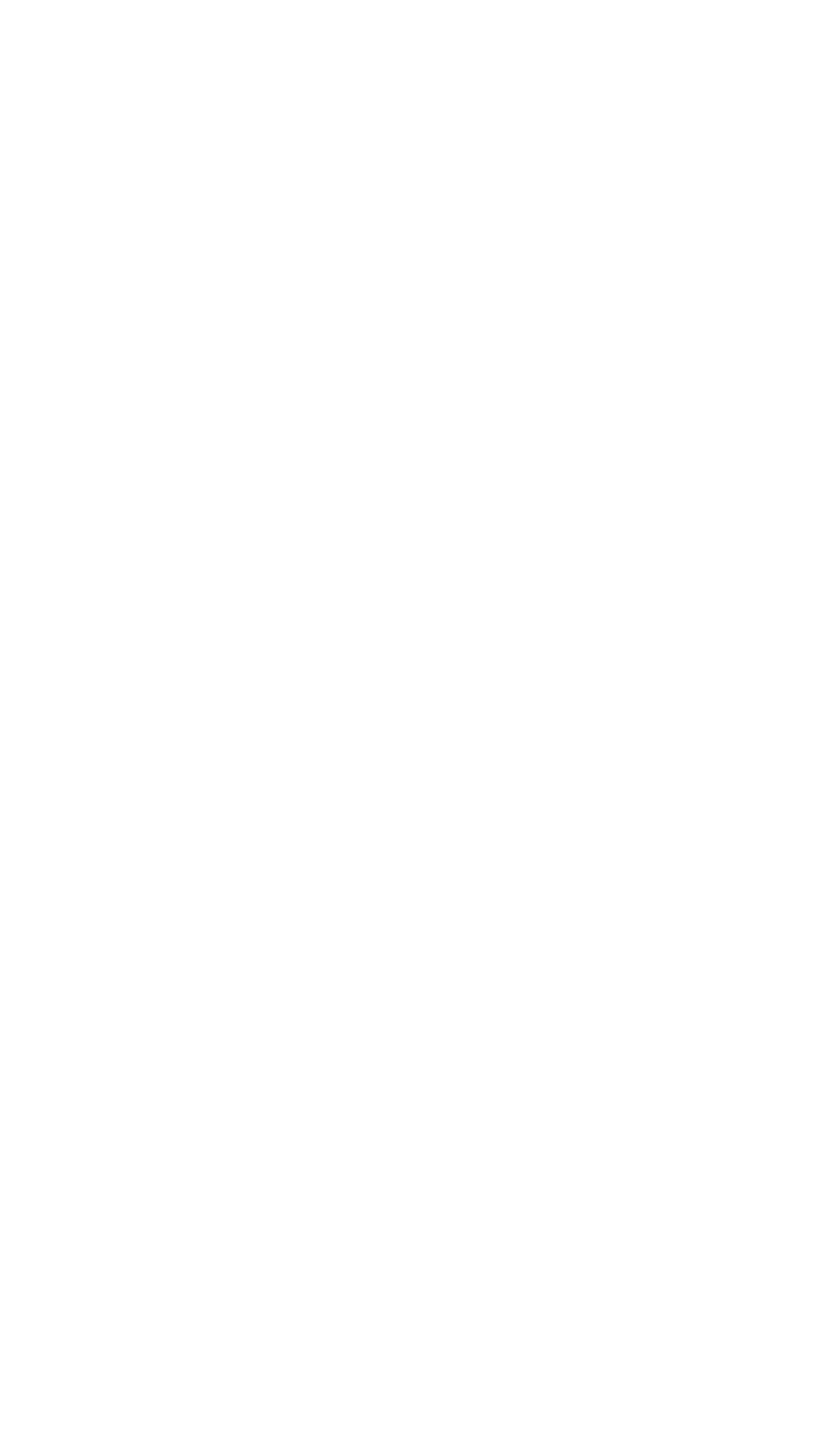
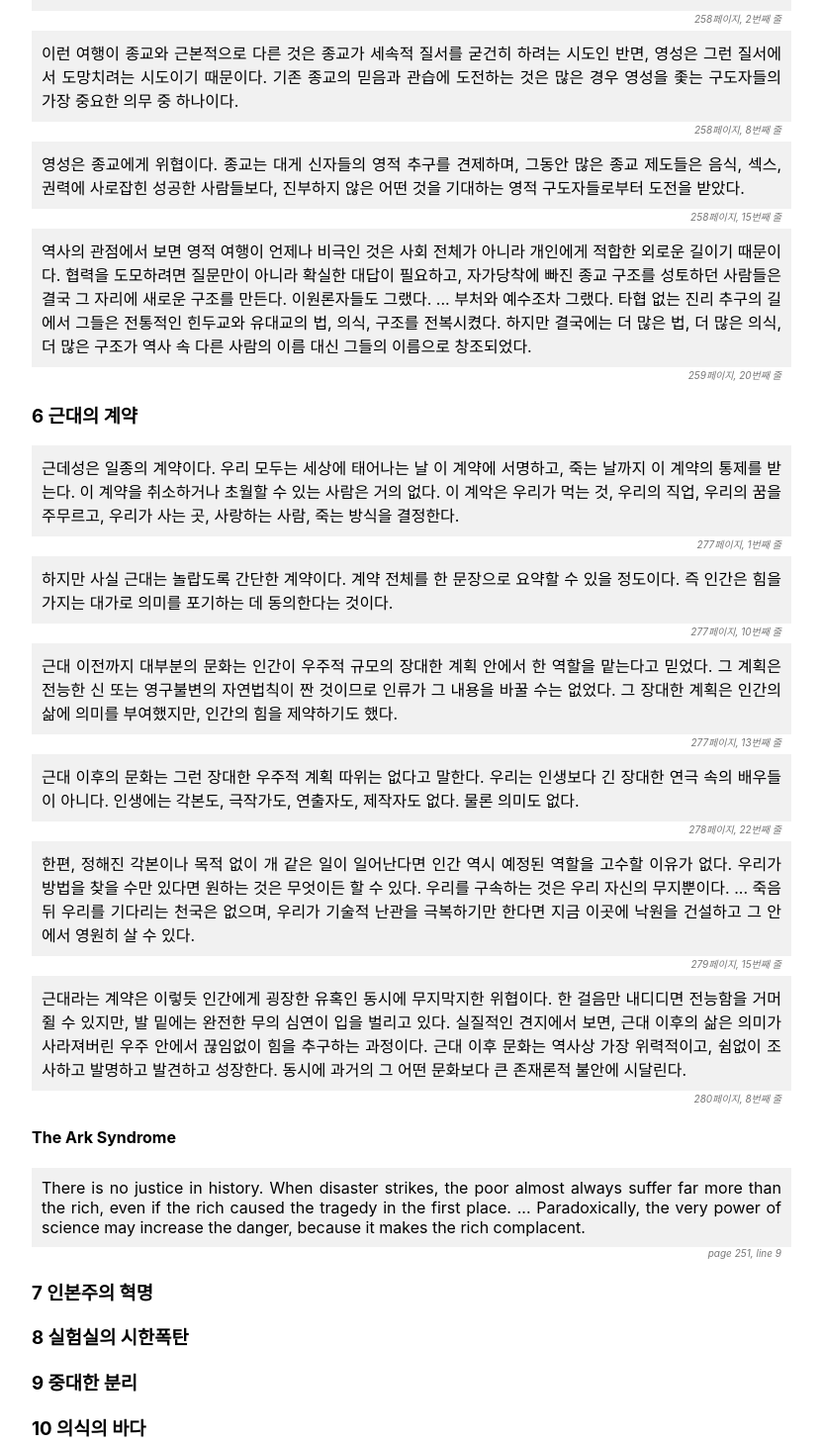
Before and after one commit to JahunSeo/react-gh-pages, a React (Create React App) app: page / in a window 1280 px wide. Shown: the part 2737-4198 px from the top of the page at 99% size, without its empty margins (224-1055 px from the left). Before the commit the page ends 1771 px from the top, so only its background shows below. Built offline with nearby package versions, Linux system fonts and the light colour scheme.

Commit message:
[johnny] debugging: add all except nav

```diff
--- a/src/HomoDeus/index.js
+++ b/src/HomoDeus/index.js
@@ -85,7 +85,7 @@ export default class HomoDeus extends Component {
               <Quote quote={{ id: "p_r29" }} lang={mainLang} />
 
               {/* ch5 */}
-              {/* <TextTag tag={"h3"} content={{ id: "h3_5" }} lang={mainLang} />
+              <TextTag tag={"h3"} content={{ id: "h3_5" }} lang={mainLang} />
               <TextTag tag={"h4"} content={{ id: "h4_r8" }} lang={mainLang} />
               <Quote quote={{ id: "p_r17" }} lang={mainLang} />
               <Quote quote={{ id: "p_r31" }} lang={mainLang} />
@@ -98,9 +98,9 @@ export default class HomoDeus extends Component {
               <Quote quote={{ id: "p_r20" }} lang={mainLang} />
               <Quote quote={{ id: "p_r21" }} lang={mainLang} />
               <Quote quote={{ id: "p_r30" }} lang={mainLang} />
- */}
+
               {/* ch6 */}
-              {/* <TextTag tag={"h3"} content={{ id: "h3_6" }} lang={mainLang} />
+              <TextTag tag={"h3"} content={{ id: "h3_6" }} lang={mainLang} />
               <Quote quote={{ id: "p_r22" }} lang={mainLang} />
               <Quote quote={{ id: "p_r23" }} lang={mainLang} />
               <Quote quote={{ id: "p_r25" }} lang={mainLang} />
@@ -108,20 +108,20 @@ export default class HomoDeus extends Component {
               <Quote quote={{ id: "p_r27" }} lang={mainLang} />
               <Quote quote={{ id: "p_r24" }} lang={mainLang} />
               <TextTag tag={"h4"} content={{ id: "h4_r3" }} lang={mainLang} />
-              <Quote quote={{ id: "p_r4" }} lang={mainLang} /> */}
+              <Quote quote={{ id: "p_r4" }} lang={mainLang} />
               {/* ch7 */}
-              {/* <TextTag tag={"h3"} content={{ id: "h3_7" }} lang={mainLang} /> */}
+              <TextTag tag={"h3"} content={{ id: "h3_7" }} lang={mainLang} />
               {/* ch8 */}
-              {/* <TextTag tag={"h3"} content={{ id: "h3_8" }} lang={mainLang} /> */}
+              <TextTag tag={"h3"} content={{ id: "h3_8" }} lang={mainLang} />
               {/* ch9 */}
-              {/* <TextTag tag={"h3"} content={{ id: "h3_9" }} lang={mainLang} /> */}
+              <TextTag tag={"h3"} content={{ id: "h3_9" }} lang={mainLang} />
               {/* ch10 */}
-              {/* <TextTag tag={"h3"} content={{ id: "h3_10" }} lang={mainLang} /> */}
+              <TextTag tag={"h3"} content={{ id: "h3_10" }} lang={mainLang} />
               {/* ch11 */}
-              {/* <TextTag tag={"h3"} content={{ id: "h3_11" }} lang={mainLang} /> */}
+              <TextTag tag={"h3"} content={{ id: "h3_11" }} lang={mainLang} />
 
               <h2>Not yet located</h2>
-              {/* <TextTag tag={"h3"} content={{ id: "h4_r4" }} lang={mainLang} />
+              <TextTag tag={"h3"} content={{ id: "h4_r4" }} lang={mainLang} />
               <Quote quote={{ id: "p_r5" }} lang={mainLang} />
               <Quote quote={{ id: "p_r6" }} lang={mainLang} />
               <Quote quote={{ id: "p_r7" }} lang={mainLang} />
@@ -129,7 +129,7 @@ export default class HomoDeus extends Component {
               <Quote quote={{ id: "p_r9" }} lang={mainLang} />
               <Quote quote={{ id: "p_r10" }} lang={mainLang} />
               <Quote quote={{ id: "p_r11" }} lang={mainLang} />
-              <Quote quote={{ id: "p_r12" }} lang={mainLang} /> */}
+              <Quote quote={{ id: "p_r12" }} lang={mainLang} />
             </div>
           </section>
         </div>
```
